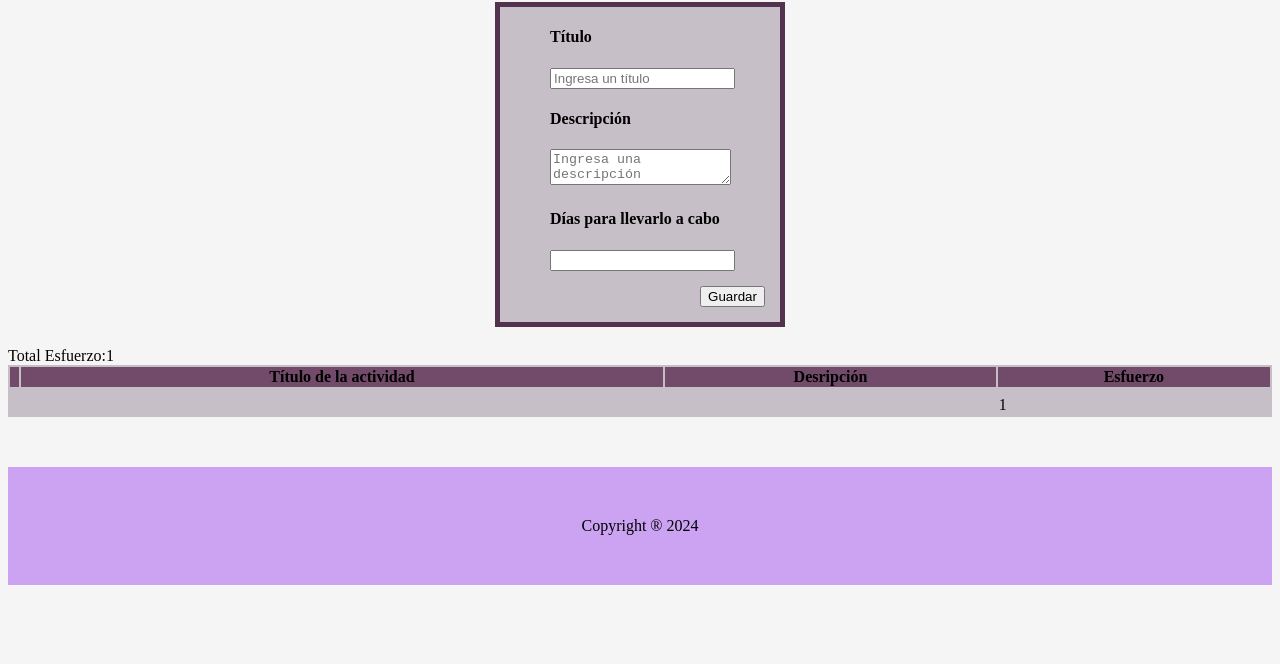
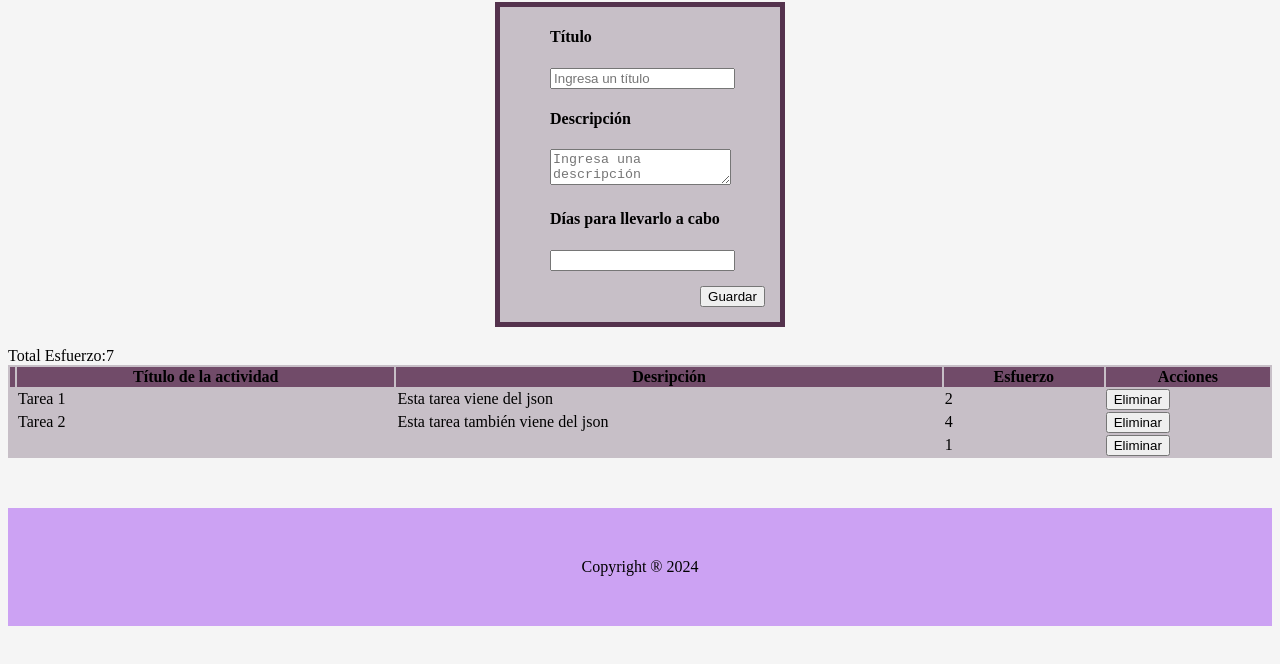
Before and after one commit to AngeArcos/Entregable1Java_Angela_Arcos, a plain HTML site: page index.html in a window 1280 px wide. Both pictures are taken after a click on the button "Guardar". Shown: the part 126-790 px from the top of the page. Drawn offline with Linux system fonts and the light colour scheme.

Commit message:
Se incorpora codigo para la ultima entrega

```diff
--- a/index.html
+++ b/index.html
@@ -6,7 +6,8 @@
     <!--Linkeando css-->
     <link rel="stylesheet" href="./css/style.css">
     <!--Java Script-->
-    <script src="./js/script.js"></script>
+    <!-- <script src="./js/script.js"></script> -->
+    <script src="./js/script2.js"></script>
     <!--Uso de letra monserrat-->
     <title>Document</title>
 </head>
@@ -62,6 +63,9 @@
                     <th class="encabezado-tabla">
                         Esfuerzo
                     </th>
+                    <th class="encabezado-tabla">
+                        Acciones
+                    </th>
                 </thead>
                 <tbody class="total-esfuerzo" id="tabla-actividades">
                     <td>
@@ -71,6 +75,15 @@
             </table>
         </section>
     </aside>
+    <!-- <form id="form-editar-tarea" style="display:none;">
+        <h2>Editar Tarea</h2>
+        <input type="text" id="editar-titulo" placeholder="Título de la tarea" required>
+        <input type="text" id="editar-descripcion" placeholder="Descripción de la tarea" required>
+        <input type="number" id="editar-dias" placeholder="Días estimados" required>
+        <button type="button" id="boton-guardar-cambios">Guardar cambios</button>
+        <button type="button" id="boton-cancelar-edicion">Cancelar</button>
+    </form>
+     -->
     <footer>
         <P class="contenedor__flex__footer">Copyright ® 2024</P>
     </footer>
--- a/js/script.js
+++ b/js/script.js
@@ -1,51 +1,2 @@
-document.addEventListener('DOMContentLoaded', () => {
 
-    const botonGuardar = document.getElementById('boton-guardar');
-    const inputTitulo = document.getElementById('titulo');
-    const inputDescripcion = document.getElementById('descripcion');
-    const inputDias = document.getElementById('dias');
-    const tablaActividades = document.getElementById('tabla-actividades');
-    const totalEsfuerzo = document.getElementById('total-esfuerzo');
-
-    const listaTareas = []
-
-
-    botonGuardar.addEventListener('click', (evento) => {
-        const tarea = {
-            titulo: inputTitulo.value,
-            descripcion: inputDescripcion.value,
-            dias: Number(inputDias.value)
-        }
-
-        const crearTd = function (texto) {
-            const td = document.createElement('td')
-            td.textContent = texto
-
-            return td
-        }
-
-        const nuevaActividad = document.createElement('tr')
-        nuevaActividad.appendChild(crearTd(''))
-        nuevaActividad.appendChild(crearTd(tarea.titulo))
-        nuevaActividad.appendChild(crearTd(tarea.descripcion))
-        nuevaActividad.appendChild(crearTd(tarea.dias))
-
-        tablaActividades.appendChild(nuevaActividad)
-
-        inputTitulo.value = ''
-        inputDescripcion.value = ''
-        inputDias.value = ''
-
-        listaTareas.push(tarea)
-
-        let esfuerzoAcumulado = 0
-
-
-        for(let i = 0; i < listaTareas.length; i++){
-            esfuerzoAcumulado = esfuerzoAcumulado + listaTareas[i].dias;
-        }
-
-        totalEsfuerzo.textContent = esfuerzoAcumulado
-    })
-
-})
+// ESTA TODO EN EL script2
--- /dev/null
+++ b/js/script2.js
@@ -0,0 +1,93 @@
+document.addEventListener('DOMContentLoaded', async () => {
+    const botonGuardar = document.getElementById('boton-guardar');
+    const inputTitulo = document.getElementById('titulo');
+    const inputDescripcion = document.getElementById('descripcion');
+    const inputDias = document.getElementById('dias');
+    const tablaActividades = document.getElementById('tabla-actividades');
+    const totalEsfuerzo = document.getElementById('total-esfuerzo');
+
+    let listaTareas = []
+
+    const dibujarTablaTareas = (listado) => {
+        listado.forEach((tarea) => {
+            const filaTabla = document.createElement('tr')
+            filaTabla.appendChild(crearTd(''))
+            filaTabla.appendChild(crearTd(tarea.titulo))
+            filaTabla.appendChild(crearTd(tarea.descripcion))
+            filaTabla.appendChild(crearTd(tarea.dias))
+            filaTabla.appendChild(crearAcciones(tarea.titulo))
+
+            tablaActividades.appendChild(filaTabla)
+        })
+
+        let esfuerzoAcumulado = 0
+
+        for(let i = 0; i < listado.length; i++){
+            esfuerzoAcumulado = esfuerzoAcumulado + listado[i].dias;
+        }
+
+        totalEsfuerzo.textContent = esfuerzoAcumulado
+    }
+
+    const crearTd = function (texto) {
+        const td = document.createElement('td')
+        td.textContent = texto
+
+        return td
+    }
+
+    const crearAcciones = function (tituloTarea) {
+        const botonEliminar = document.createElement('button')
+        botonEliminar.innerHTML = 'Eliminar'
+
+        botonEliminar.addEventListener('click', (evento) => {
+            const nuevoListadoTareas = listaTareas.filter((tarea) => tarea.titulo !== tituloTarea)
+            listaTareas = nuevoListadoTareas
+
+            limpiarTablaTareas()
+            dibujarTablaTareas(listaTareas)
+            guardarEnLocalStorage()
+        })
+
+        return botonEliminar
+    }
+
+    const tareasGuardadas = JSON.parse(localStorage.getItem('tareas'))
+
+    if (tareasGuardadas !== null) {
+        listaTareas.push(...tareasGuardadas)
+    }
+
+    await fetch('./tareas.json')
+        .then(response => response.json())
+        .then(data => listaTareas.push(...data))
+
+    dibujarTablaTareas(listaTareas)
+
+    const guardarEnLocalStorage = () => {
+        localStorage.setItem('tareas', JSON.stringify(listaTareas))
+    }
+
+    const limpiarTablaTareas = () => {
+        tablaActividades.innerHTML = ''
+    }
+
+    botonGuardar.addEventListener('click', (evento) => {
+        const tarea = {
+            titulo: inputTitulo.value,
+            descripcion: inputDescripcion.value,
+            dias: Number(inputDias.value)
+        }
+
+
+        inputTitulo.value = ''
+        inputDescripcion.value = ''
+        inputDias.value = ''
+
+        listaTareas.push(tarea)
+
+        limpiarTablaTareas()
+        dibujarTablaTareas(listaTareas)
+        guardarEnLocalStorage()
+    })
+})
--- /dev/null
+++ b/tareas.json
@@ -0,0 +1,12 @@
+[
+    {
+        "titulo": "Tarea 1",
+        "descripcion": "Esta tarea viene del json",
+        "dias": 2
+    },
+    {
+        "titulo": "Tarea 2",
+        "descripcion": "Esta tarea también viene del json",
+        "dias": 4
+    }
+]
```
